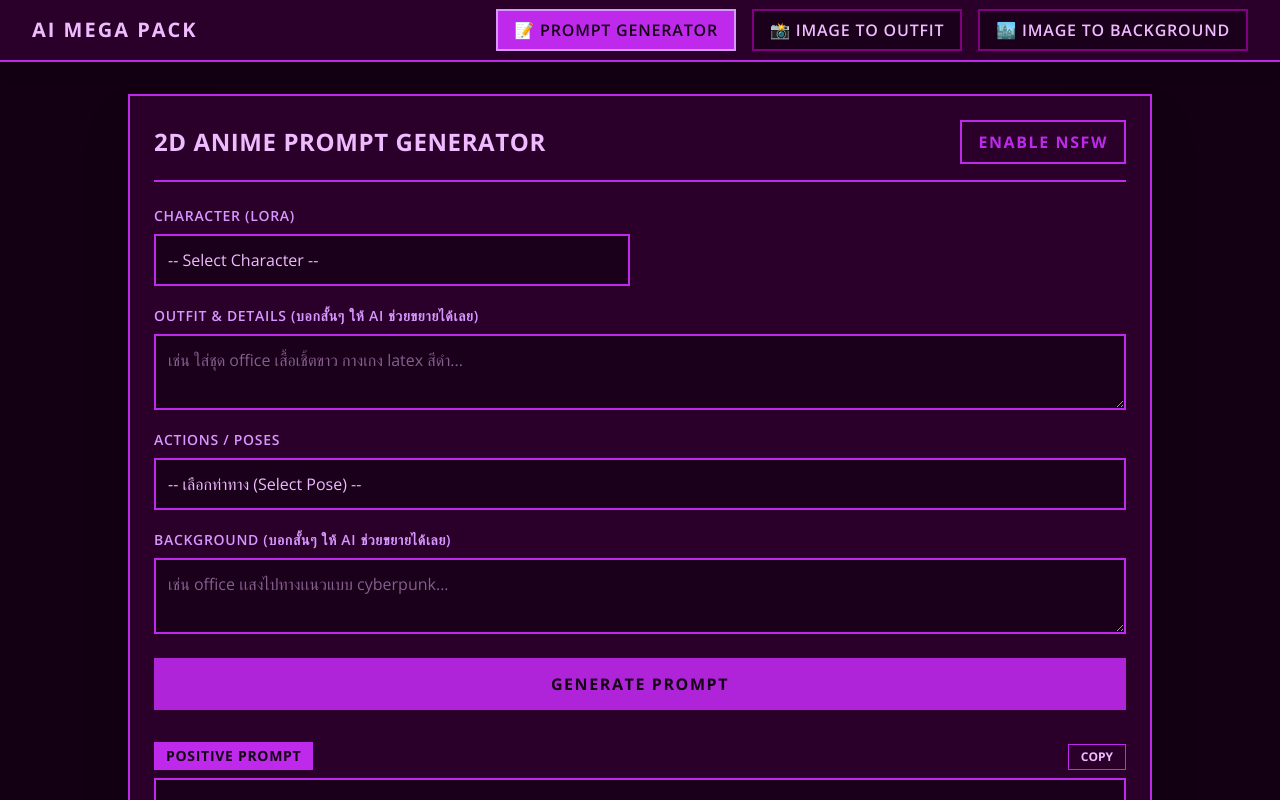
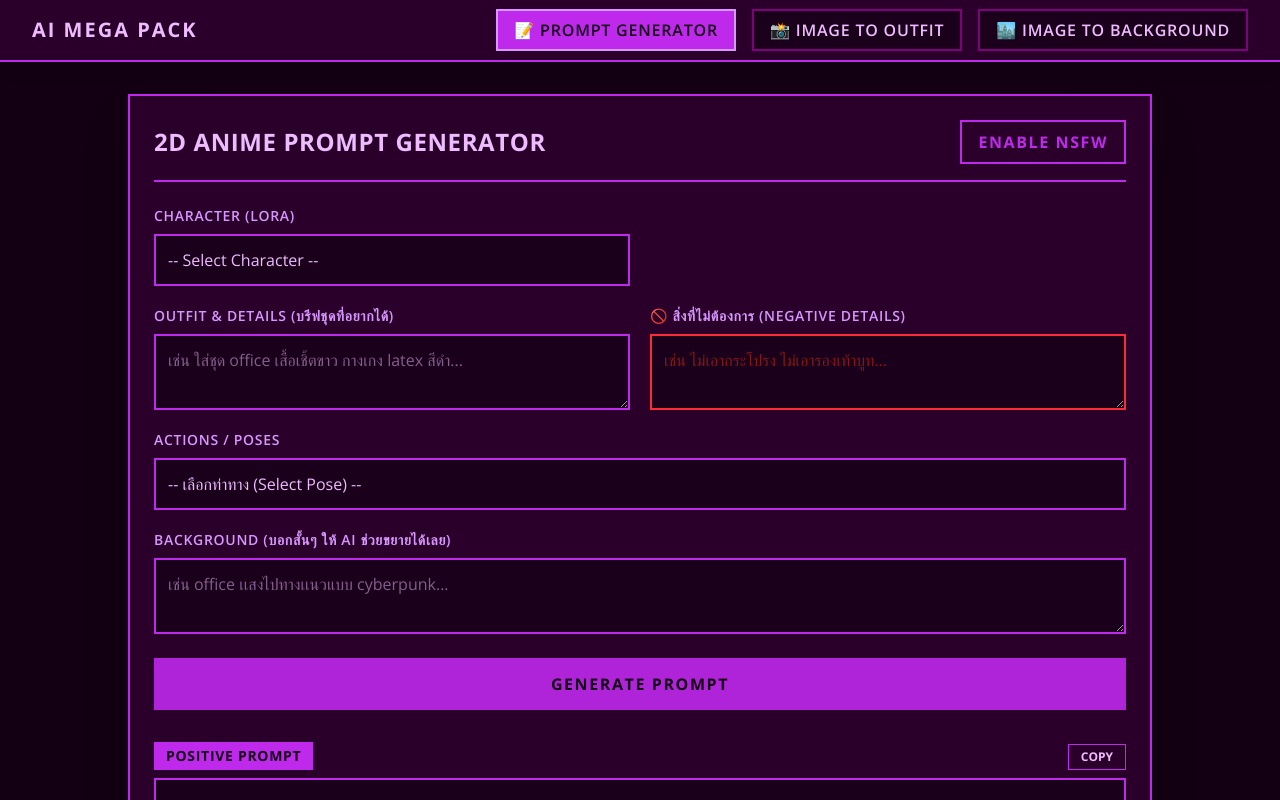
Before and after one commit to modsunxx/sd-prompt-gen, a Next.js app: page / in a window 1280 px wide. Shown: the top 800 px of the page. Built offline with nearby package versions, Linux system fonts and the light colour scheme.

Commit message:
Add Negative Details

```diff
--- a/src/app/page.tsx
+++ b/src/app/page.tsx
@@ -22,6 +22,7 @@ export default function PromptGenerator() {
     character: "",
     outfit: "",
     background: "",
+    negativeInput: "", // 🚀 [ใหม่] เพิ่ม State สำหรับสิ่งที่ไม่ต้องการ
     peopleCount: "1girl, solo",
     posePreset: "",
     action: "",
@@ -50,9 +51,7 @@ export default function PromptGenerator() {
 
     // eslint-disable-next-line
     if (savedSelections) setSelections(JSON.parse(savedSelections));
-
     if (savedPrompts) setPrompts(JSON.parse(savedPrompts));
-
     if (savedNsfw) setIsNsfw(JSON.parse(savedNsfw));
 
     // โหลดข้อมูลเสร็จแล้ว อนุญาตให้ระบบเซฟทำงานได้
@@ -408,6 +407,7 @@ source_pony, source_furry, source_cartoon,
     let expandedBg = "simple background";
     let generatedPoses = "dynamic pose, looking at viewer";
     let generatedMood = "(confident:1.1)";
+    let generatedNegative = ""; // 🚀 รับค่าจาก AI สำหรับสิ่งที่ไม่ต้องการ
 
     try {
       const res = await fetch(
@@ -433,12 +433,13 @@ CRITICAL INSTRUCTIONS PER JSON KEY:
 2. "poses": Pick EXACTLY ONE main physical pose to prevent conflicts. Enhance with 2-3 compatible supporting tags (e.g., camera angle, hand gesture, head tilt).
 3. "background": ALLOW compound phrases here to maintain environmental context (e.g., "sitting on futuristic office desk", "rainy neon cyberpunk street").
 4. "mood": Output facial expressions, cinematic lighting, and atmospheric tags (e.g., confident smile, rim lighting, depth of field).
+5. "negative": Translate the 'Avoid' input into negative Danbooru tags (e.g., skirt, boots, glasses). If 'Avoid' is 'none', output an empty string.
 
-Return ONLY a valid JSON object matching this exact structure: {"outfit": "...", "poses": "...", "mood": "...", "background": "..."}`,
+Return ONLY a valid JSON object matching this exact structure: {"outfit": "...", "poses": "...", "mood": "...", "background": "...", "negative": "..."}`,
               },
               {
                 role: "user",
-                content: `Outfit: ${selections.outfit || "none"}\nBackground: ${selections.background || "none"}\nAction: ${actualAction || "none"}`,
+                content: `Outfit: ${selections.outfit || "none"}\nBackground: ${selections.background || "none"}\nAction: ${actualAction || "none"}\nAvoid: ${selections.negativeInput || "none"}`,
               },
             ],
             temperature: 0.7,
@@ -463,6 +464,7 @@ Return ONLY a valid JSON object matching this exact structure: {"outfit": "...",
         generatedPoses = extractStr(parsed.poses) || generatedPoses;
         generatedMood = extractStr(parsed.mood) || generatedMood;
         expandedBg = extractStr(parsed.background) || expandedBg;
+        generatedNegative = extractStr(parsed.negative); // 🚀 ดึงค่า Negative
       }
     } catch (error) {
       console.error("Groq API Error:", error);
@@ -488,7 +490,13 @@ Return ONLY a valid JSON object matching this exact structure: {"outfit": "...",
       `(masterpiece, best quality, highly detailed, intricate details, sharp focus, cinematic lighting, dramatic lighting, soft lighting, volumetric light:1.1)`,
     );
 
+    // 🚀 รวม Negative tags ใหม่เข้ากับ baseNegative
     let finalNegative = baseNegative;
+
+    if (generatedNegative) {
+      finalNegative = `(${generatedNegative}:1.3),\n` + finalNegative;
+    }
+
     if (isNsfw) {
       if (selections.peopleCount !== "1girl, solo") {
         finalNegative = finalNegative.replace(
@@ -608,11 +616,13 @@ Return ONLY a valid JSON object matching this exact structure: {"outfit": "...",
             )}
           </div>
 
+          {/* 🚀 แบ่งกล่องใส่ชุด และ กล่องใส่สิ่งที่ไม่ต้องการ ไว้ข้างๆ กัน */}
+          <div className="grid grid-cols-1 md:grid-cols-2 gap-5">
             <div className="flex flex-col">
               <label
                 className={`mb-2 text-sm font-semibold ${theme.textMuted} uppercase tracking-wider`}
               >
-              Outfit & Details (บอกสั้นๆ ให้ AI ช่วยขยายได้เลย)
+                Outfit & Details (บรีฟชุดที่อยากได้)
               </label>
               <textarea
                 name="outfit"
@@ -622,6 +632,23 @@ Return ONLY a valid JSON object matching this exact structure: {"outfit": "...",
                 rows={2}
                 className={`p-3 rounded-none ${theme.bgInput} border-2 ${theme.borderMain} ${theme.textMain} focus:outline-none focus:border-[white] placeholder-${theme.borderDim.replace("border-", "")} resize-y transition-colors duration-500`}
               />
+            </div>
+
+            <div className="flex flex-col">
+              <label
+                className={`mb-2 text-sm font-semibold ${theme.textMuted} uppercase tracking-wider`}
+              >
+                🚫 สิ่งที่ไม่ต้องการ (Negative Details)
+              </label>
+              <textarea
+                name="negativeInput"
+                value={selections.negativeInput}
+                onChange={handleInputChange}
+                placeholder="เช่น ไม่เอากระโปรง ไม่เอารองเท้าบูท..."
+                rows={2}
+                className={`p-3 rounded-none ${theme.bgInput} border-2 border-red-500 text-red-200 focus:outline-none focus:border-red-400 placeholder-red-900 resize-y transition-colors duration-500`}
+              />
+            </div>
           </div>
 
           <div className="flex flex-col animate-fade-in-down">
@@ -686,7 +713,8 @@ Return ONLY a valid JSON object matching this exact structure: {"outfit": "...",
               !selections.outfit &&
               !selections.background &&
               !selections.action &&
-              !selections.posePreset) ||
+              !selections.posePreset &&
+              !selections.negativeInput) ||
             isGenerating ||
             isSuccess
           }
```
Lines whose indentation alone changed are shown as unchanged.
